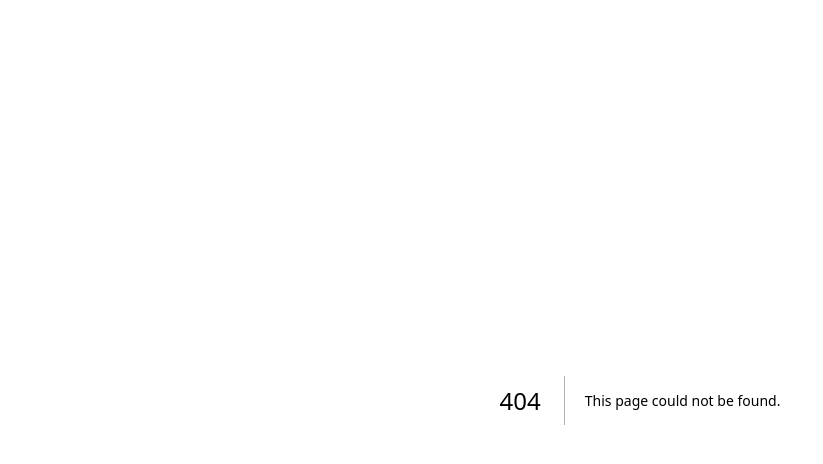
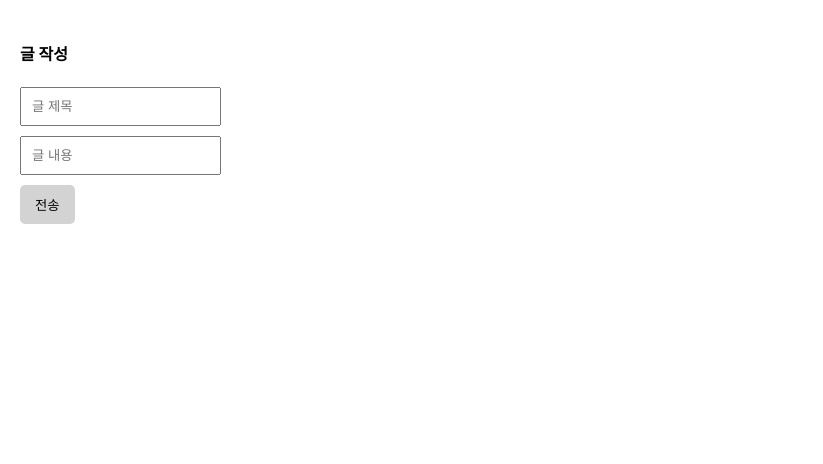
Before and after one commit to dygreen/Next.js_Study2, a Next.js app in the folder forum/: page /write in a window 1280 px wide. Before the commit this address had no page. Shown: the top 464 px of the page, without its empty margins (0-823 px from the left). Built offline with nearby package versions, Linux system fonts and the light colour scheme.

Commit message:
#feat. 글 작성 기능

```diff
--- a/forum/app/globals.css
+++ b/forum/app/globals.css
@@ -21,3 +21,18 @@ body {
   color: grey;
   margin : 5px 0px;
 }
+.p-20 {
+  padding: 20px;
+}
+input {
+  box-sizing: border-box;
+  padding: 10px;
+  display: block;
+  margin-bottom: 10px;
+}
+button {
+  padding: 10px 15px;
+  background: lightgray;
+  border: none;
+  border-radius: 5px;
+}
--- /dev/null
+++ b/forum/app/write/page.js
@@ -0,0 +1,16 @@
+export default function Write(){
+  return (
+    <div className="p-20">
+      <h4>글 작성</h4>
+      <form action="/api/post/new" method="POST">
+        <input type="text" name="title" placeholder="글 제목"/>
+        <input type="text" name="content" placeholder="글 내용"/>
+        <button type="submit">전송</button>
+      </form>
+
+      {/* <form action="/api/date" method="GET">
+        <button type="submit">날짜 출력</button>
+      </form> */}
+    </div>
+  )
+}
--- /dev/null
+++ b/forum/pages/api/date.js
@@ -0,0 +1,7 @@
+export default function handler(req, res) {
+  const date = new Date();
+
+  if (req.method == 'GET') {
+    res.status(200).json(date);
+  }
+}
--- /dev/null
+++ b/forum/pages/api/post/new.js
@@ -0,0 +1,22 @@
+import { connetDB } from "@/util/database";
+
+export default async function handler(req, res) {
+  if (req.method == 'POST') {
+    // 제목 / 내용 빈칸일 경우 에러
+    if (req.body.title == '' || req.body.content == '') {
+      return res.status(500).json('내용을 작성해주세요.')
+    }
+
+    // DB 에러 예외 처리
+    try {
+      const client = await connetDB;
+      const db = client.db('forum');
+      let result = await db.collection('post').insertOne(req.body);
+
+      // 성공 시 /list 로 이동
+      return res.redirect(302, '/list');
+    } catch (error) {
+      console.log(error);
+    }
+  }
+}
--- /dev/null
+++ b/forum/pages/api/test.js
@@ -0,0 +1,15 @@
+import { connetDB } from "@/util/database";
+
+export default async function handler(req, res) {
+  const client = await connetDB;
+  const db = client.db('forum');
+  let result = await db.collection('post').find().toArray();
+
+  if (req.method == 'GET') {
+    res.status(200).json(result);
+  }
+
+  if (req.method == 'POST') {
+    res.status(200).json('success');
+  }
+}
```
